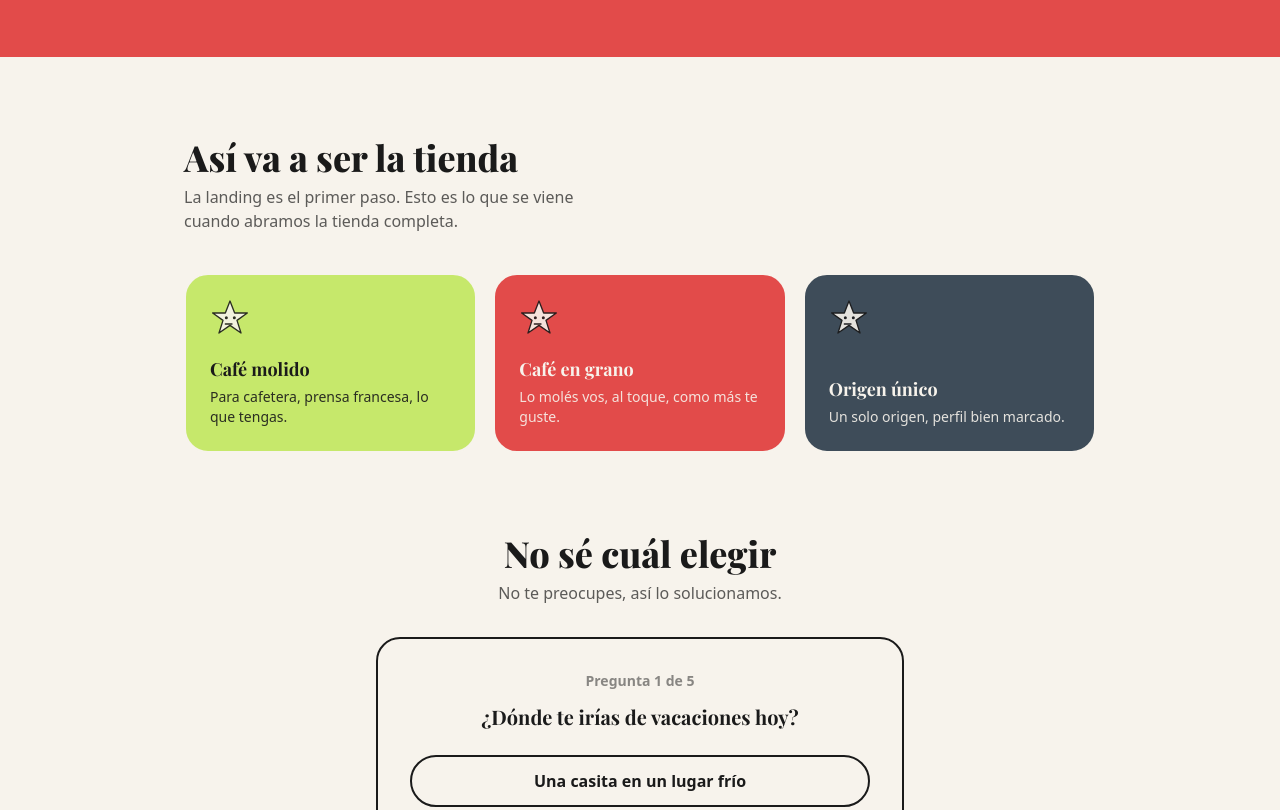
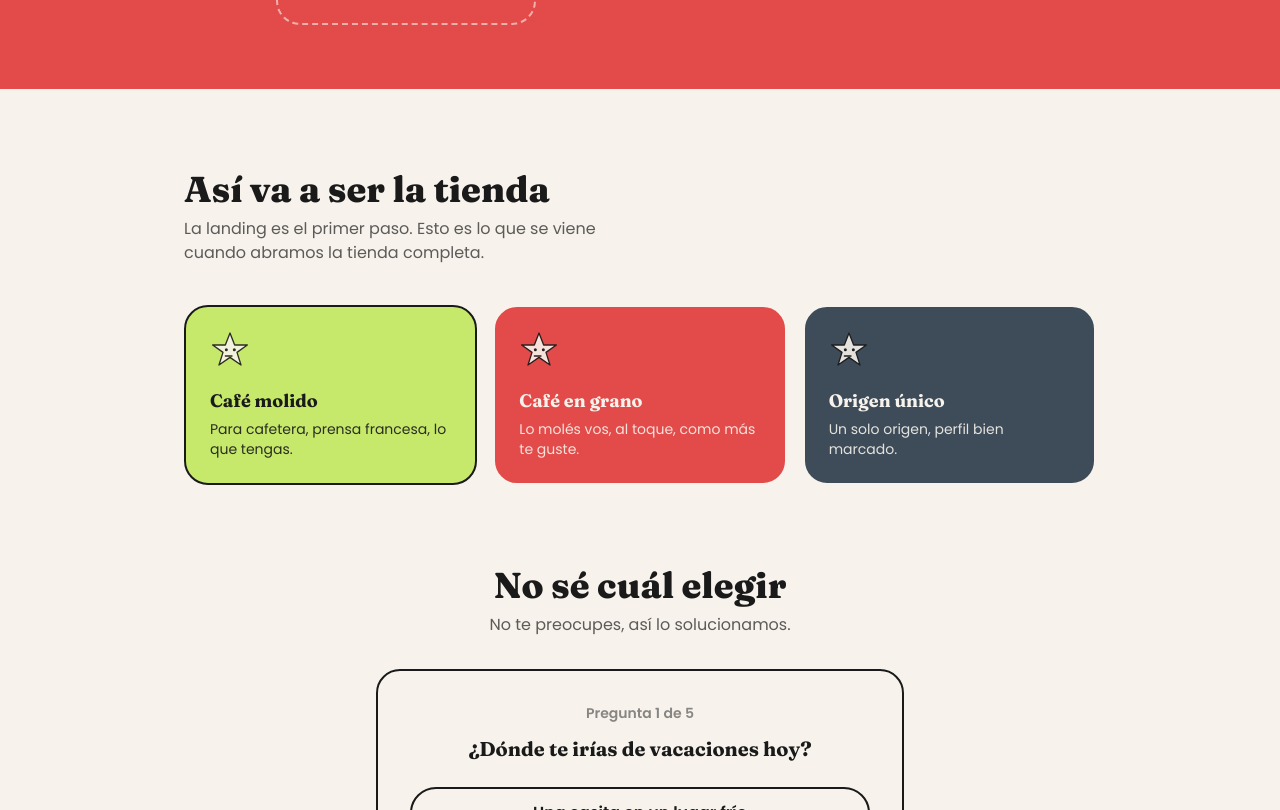
Before and after one commit to belucampa/Mishon, a Next.js app: page / in a window 1280 px wide. Shown: the part 970-1780 px from the top of the page. Built offline with nearby package versions, Linux system fonts and the light colour scheme.

Commit message:
cambios tipografías

```diff
--- a/app/layout.tsx
+++ b/app/layout.tsx
@@ -1,17 +1,29 @@
 import type { Metadata } from "next";
-import { Playfair_Display, Inter } from "next/font/google";
+import { Fraunces, Poppins, Space_Grotesk, Gochi_Hand } from "next/font/google";
 import "./globals.css";
 
-const display = Playfair_Display({
+const display = Fraunces({
   subsets: ["latin"],
   variable: "--font-display",
   weight: ["400", "500", "600", "700", "800", "900"],
 });
 
-const inter = Inter({
+const body = Poppins({
   subsets: ["latin"],
-  variable: "--font-inter",
+  variable: "--font-body",
   weight: ["400", "500", "600", "700"],
+});
+
+const button = Space_Grotesk({
+  subsets: ["latin"],
+  variable: "--font-button",
+  weight: ["400", "500", "600", "700"],
+});
+
+const wordmark = Gochi_Hand({
+  subsets: ["latin"],
+  variable: "--font-wordmark",
+  weight: ["400"],
 });
 
 export const metadata: Metadata = {
@@ -26,8 +38,11 @@ export default function RootLayout({
   children: React.ReactNode;
 }) {
   return (
-    <html lang="es-AR" className={`${display.variable} ${inter.variable}`}>
-      <body>{children}</body>
+    <html
+      lang="es-AR"
+      className={`${display.variable} ${body.variable} ${button.variable} ${wordmark.variable}`}
+    >
+      <body className="font-body">{children}</body>
     </html>
   );
 }
--- a/app/page.tsx
+++ b/app/page.tsx
@@ -7,7 +7,7 @@ const TIENDA = [
   {
     nombre: "Café molido",
     desc: "Para cafetera, prensa francesa, lo que tengas.",
-    clase: "bg-lima text-negro border-crema",
+    clase: "bg-lima text-negro border-negro",
   },
   {
     nombre: "Café en grano",
@@ -61,7 +61,7 @@ export default function Home() {
     <>
       {/* Header */}
       <header className="flex items-center justify-between px-6 md:px-14 py-7">
-        <span className="font-display font-extrabold text-xl">Molida</span>
+        <span className="font-wordmark text-2xl">Molida</span>
         <nav>
           <a
             href="#tienda"
@@ -99,7 +99,7 @@ export default function Home() {
             />
             <button
               type="submit"
-              className="px-6 py-3 rounded-full border-2 border-negro bg-tomate text-crema font-bold hover:bg-negro transition-colors"
+              className="px-6 py-3 rounded-full border-2 border-negro bg-tomate text-crema font-button font-bold hover:bg-negro transition-colors"
             >
               Avisame primero
             </button>
@@ -204,7 +204,7 @@ export default function Home() {
       </section>
 
       <footer className="bg-negro text-crema px-6 md:px-14 py-8 flex flex-wrap justify-between gap-3 text-sm">
-        <span className="font-display font-extrabold">Molida</span>
+        <span className="font-wordmark text-xl">Molida</span>
         <span>Café de especialidad — próximamente.</span>
       </footer>
     </>
--- a/tailwind.config.ts
+++ b/tailwind.config.ts
@@ -14,7 +14,9 @@ const config: Config = {
       },
       fontFamily: {
         display: ["var(--font-display)", "serif"],
-        body: ["var(--font-inter)", "sans-serif"],
+        body: ["var(--font-body)", "sans-serif"],
+        button: ["var(--font-button)", "sans-serif"],
+        wordmark: ["var(--font-wordmark)", "cursive"],
       },
     },
   },
```
